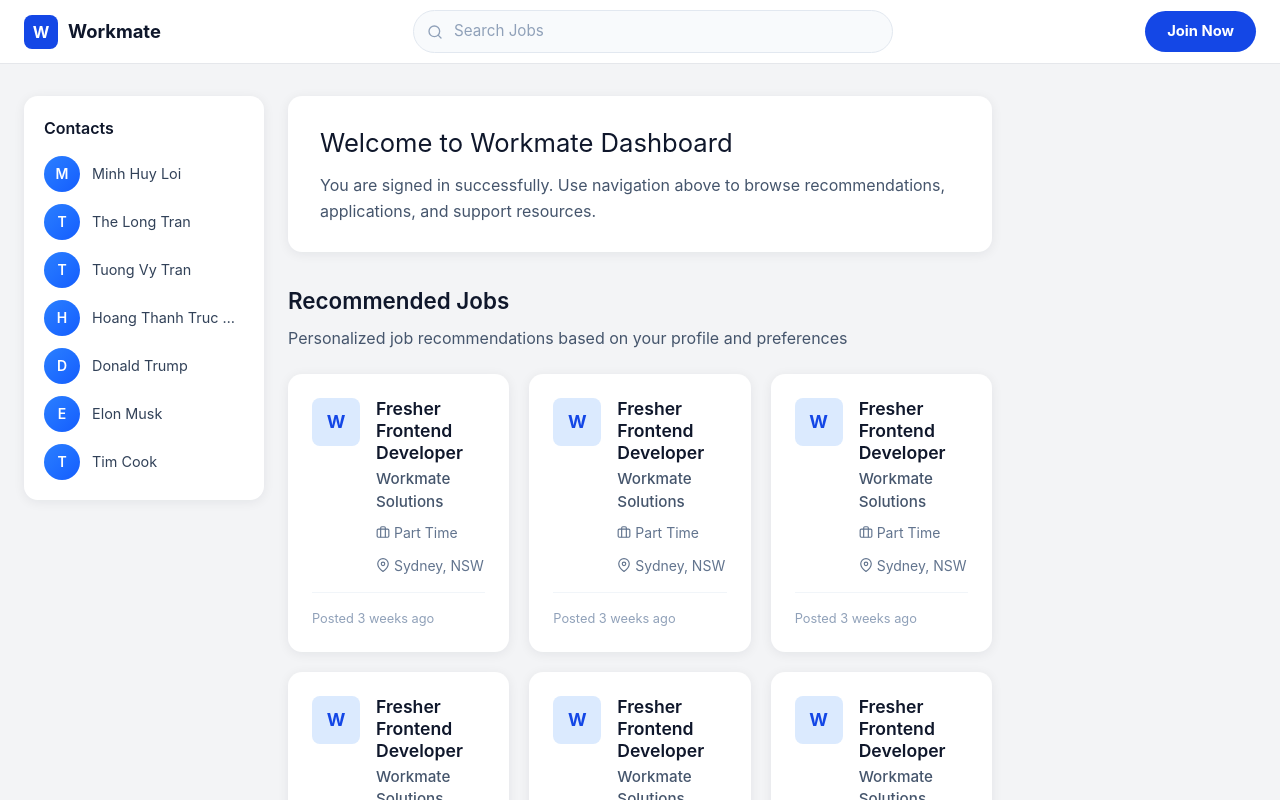
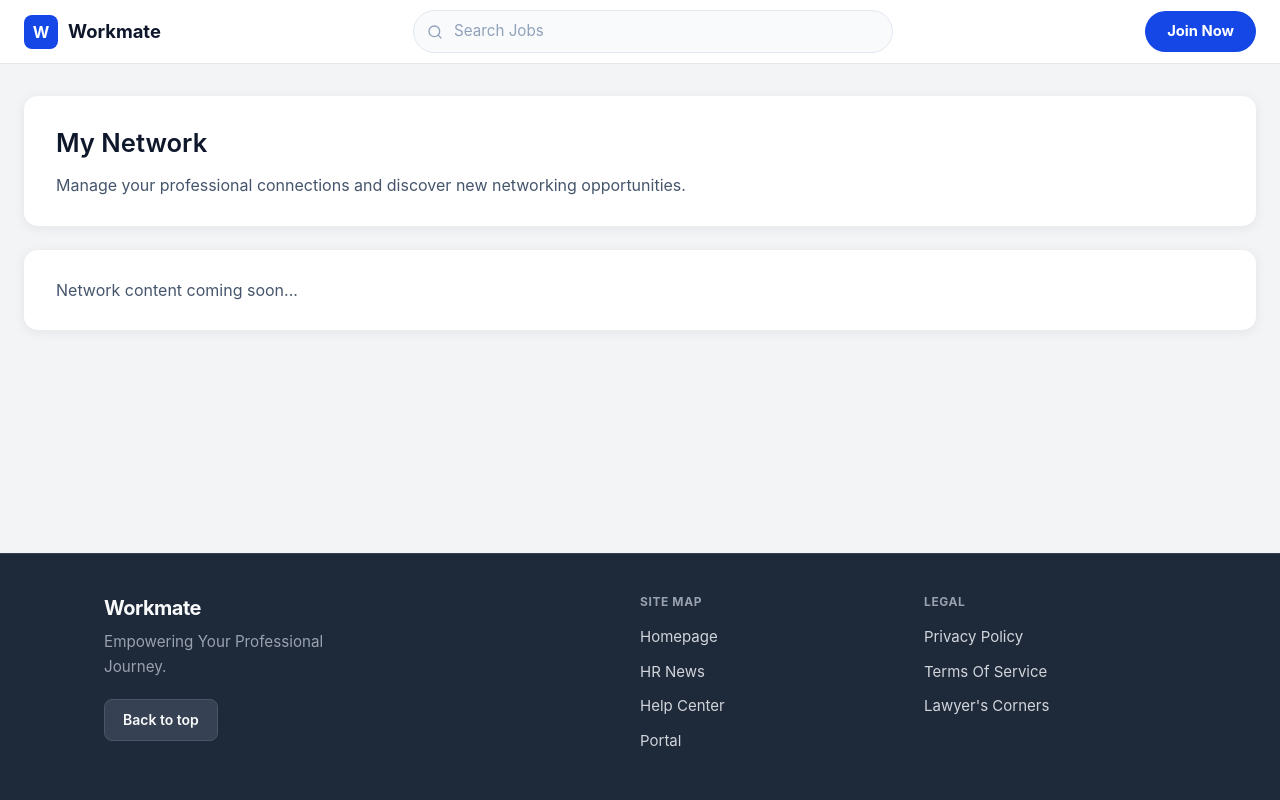
Before and after one commit to mhuy07092004/Workmate, a React (Vite) app: page /mynetwork in a window 1280 px wide. Before the commit this address led to /. Shown: the top 800 px of the page. Built offline with nearby package versions, Linux system fonts and the light colour scheme.

Commit message:
added my network

```diff
--- a/src/App.jsx
+++ b/src/App.jsx
@@ -30,6 +30,7 @@ const Applications = lazy(() => import('./pages/applications.jsx'))
 const Help = lazy(() => import('./pages/help.jsx'))
 const News = lazy(() => import('./pages/news.jsx'))
 const JobDescription = lazy(() => import('./pages/job_description.jsx'))
+const MyNetwork = lazy(() => import('./pages/mynetwork.jsx'))
 
 function App() {
   return (
@@ -50,6 +51,7 @@ function App() {
         <Route path="/settings" element={<Settings />} />
         <Route path="/post" element={<Post />} />
         <Route path="/applications" element={<Applications />} />
+        <Route path="/mynetwork" element={<MyNetwork />} />
         <Route path="/job/:id" element={<JobDescription />} />
         {/* Catch-all: redirect unknown paths back to the dashboard */}
         <Route path="*" element={<Navigate to="/" replace />} />
--- a/src/components/Navbar/Navbar.jsx
+++ b/src/components/Navbar/Navbar.jsx
@@ -18,7 +18,7 @@ const CANDIDATE_DROPDOWN_ITEMS = [
   { label: 'Your Profile', key: 'profile', path: '/profile' },
   { label: 'Settings', key: 'settings', path: '/settings' },
   { label: 'My Applications', key: 'applications', path: '/applications' },
-  { label: 'My Networks', key: 'networks' },
+  { label: 'My Networks', key: 'networks', path: '/mynetwork' },
   { label: 'Post', key: 'post', path: '/post' },
 ]
 
--- /dev/null
+++ b/src/pages/mynetwork.jsx
@@ -0,0 +1,36 @@
+/**
+ * mynetwork.jsx — My Network page
+ *
+ * Features:
+ *   - Navbar and Footer layout
+ *   - Network connections and recommendations
+ */
+import Navbar from '../components/Navbar/Navbar.jsx'
+import Footer from '../components/Footer/Footer.jsx'
+
+function MyNetwork() {
+  return (
+    <div className="min-h-screen flex flex-col bg-gray-100">
+      <Navbar />
+
+      <main className="flex-1 max-w-[1400px] w-full mx-auto px-6 py-8">
+        {/* Page Header */}
+        <section className="bg-white rounded-[14px] px-8 py-7 shadow-[0_2px_12px_rgba(15,23,42,0.07)] mb-6">
+          <h1 className="mb-2.5 text-[1.6rem] text-slate-900 font-semibold">My Network</h1>
+          <p className="text-slate-600 leading-relaxed">
+            Manage your professional connections and discover new networking opportunities.
+          </p>
+        </section>
+
+        {/* Placeholder content */}
+        <section className="bg-white rounded-[14px] px-8 py-7 shadow-[0_2px_12px_rgba(15,23,42,0.07)]">
+          <p className="text-slate-600">Network content coming soon...</p>
+        </section>
+      </main>
+
+      <Footer />
+    </div>
+  )
+}
+
+export default MyNetwork
```
Also changed, not shown: 1 other file (tests, documents, lock files or other folders).
